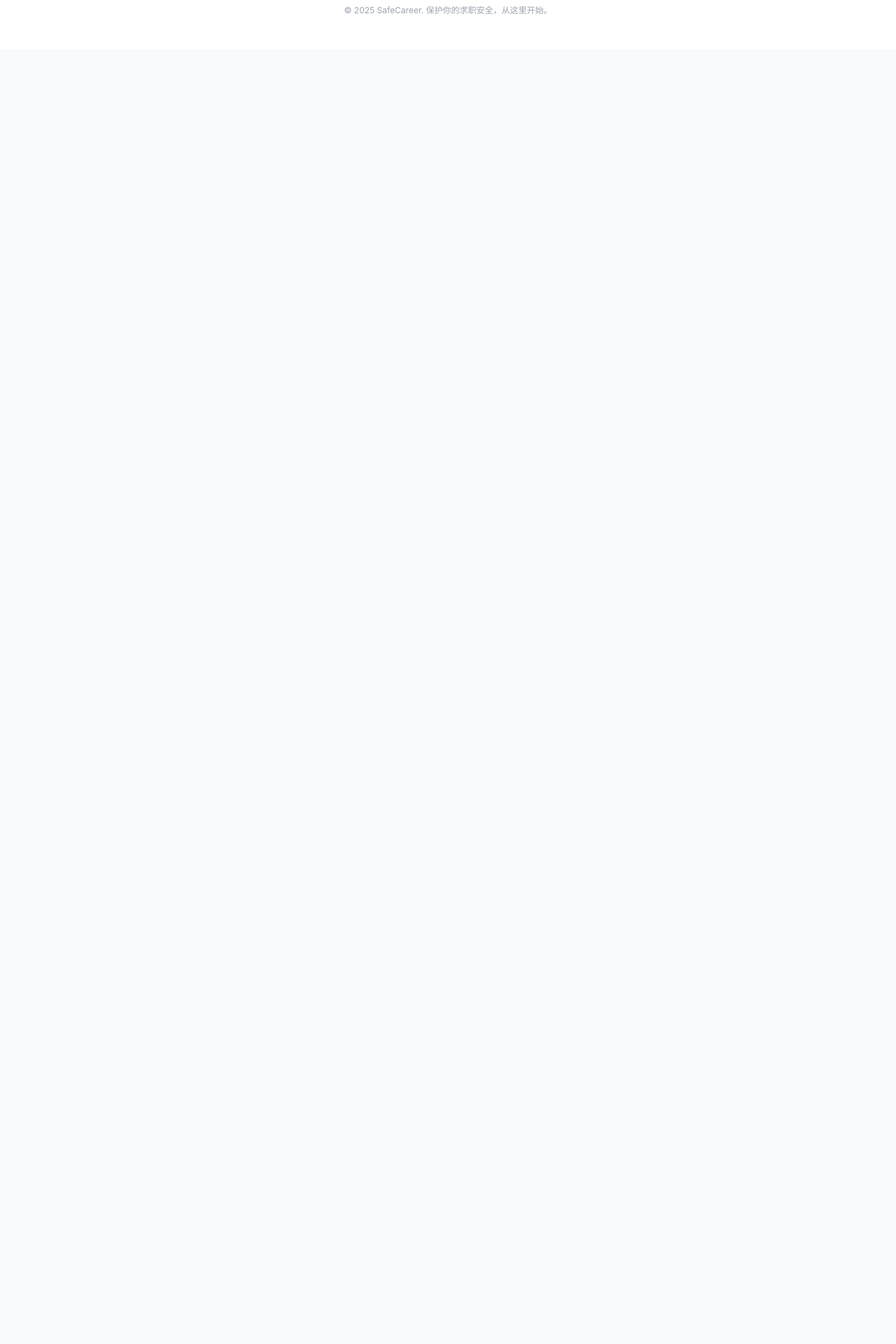
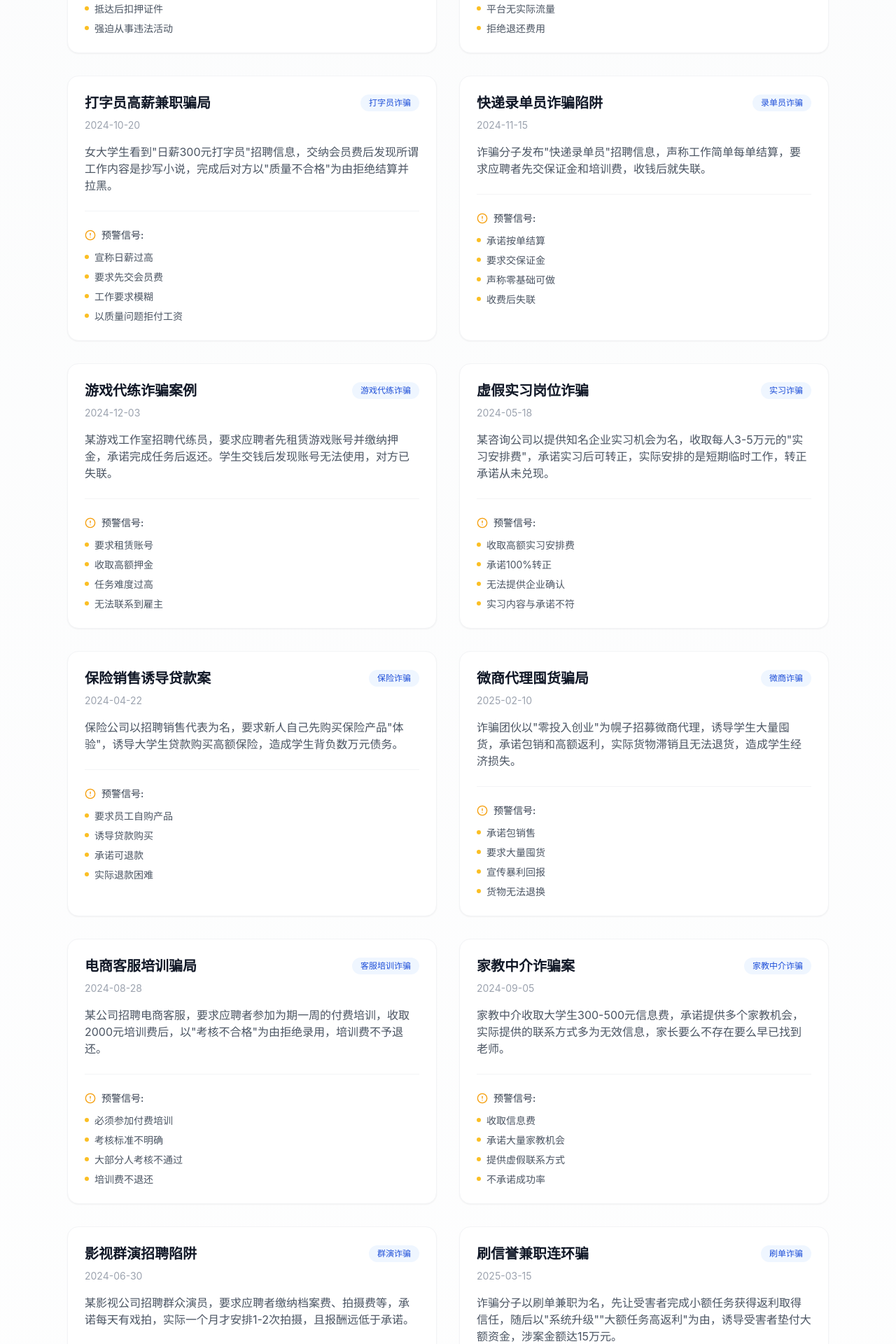
Before and after one commit to XimilalaXiang/law-web, a React (Vite) app: page /cases in a window 1280 px wide. Shown: the part 2820-4740 px from the top of the page at 70% size. Before the commit the page ends 2891 px from the top, so only its background shows below. Built offline with nearby package versions, Linux system fonts and the light colour scheme.

Commit message:
丰富案例库：新增20个求职诈骗案例，涵盖海外务工、主播、打字员、游戏代练、实习、保险、微商、家教、群演、刷评论、KTV、简历服务、写手、洗钱、假招聘会、社交平台、AI数字人等多种诈骗类型

```diff
--- a/src/pages/CaseLibrary.tsx
+++ b/src/pages/CaseLibrary.tsx
@@ -71,6 +71,146 @@ const realCases = [{
   type: '黑中介诈骗',
   date: '2024-07-25',
   warning_signs: ['要求交纳保证金', '承诺高薪工作', '实际工作与承诺不符', '随意解除劳动关系']
+}, {
+  id: 11,
+  title: '海外高薪务工诈骗案',
+  summary: '诈骗团伙以高薪招聘赴东南亚工作为名，诱骗多名大学生出境，抵达后扣押护照强迫从事电信诈骗活动，有学生被限制人身自由长达半年。',
+  type: '海外务工诈骗',
+  date: '2024-09-12',
+  warning_signs: ['承诺海外高薪工作', '要求先交护照办理费', '抵达后扣押证件', '强迫从事违法活动']
+}, {
+  id: 12,
+  title: '网络主播招聘陷阱',
+  summary: '某传媒公司以招聘网络主播为名，要求应聘者缴纳形象设计费、平台入驻费等，承诺月入过万，实际平台无流量支持，所谓"保底收入"从未兑现。',
+  type: '主播诈骗',
+  date: '2025-01-08',
+  warning_signs: ['要求缴纳形象设计费', '承诺保底收入', '平台无实际流量', '拒绝退还费用']
+}, {
+  id: 13,
+  title: '打字员高薪兼职骗局',
+  summary: '女大学生看到"日薪300元打字员"招聘信息，交纳会员费后发现所谓工作内容是抄写小说，完成后对方以"质量不合格"为由拒绝结算并拉黑。',
+  type: '打字员诈骗',
+  date: '2024-10-20',
+  warning_signs: ['宣称日薪过高', '要求先交会员费', '工作要求模糊', '以质量问题拒付工资']
+}, {
+  id: 14,
+  title: '快递录单员诈骗陷阱',
+  summary: '诈骗分子发布"快递录单员"招聘信息，声称工作简单每单结算，要求应聘者先交保证金和培训费，收钱后就失联。',
+  type: '录单员诈骗',
+  date: '2024-11-15',
+  warning_signs: ['承诺按单结算', '要求交保证金', '声称零基础可做', '收费后失联']
+}, {
+  id: 15,
+  title: '游戏代练诈骗案例',
+  summary: '某游戏工作室招聘代练员，要求应聘者先租赁游戏账号并缴纳押金，承诺完成任务后返还。学生交钱后发现账号无法使用，对方已失联。',
+  type: '游戏代练诈骗',
+  date: '2024-12-03',
+  warning_signs: ['要求租赁账号', '收取高额押金', '任务难度过高', '无法联系到雇主']
+}, {
+  id: 16,
+  title: '虚假实习岗位诈骗',
+  summary: '某咨询公司以提供知名企业实习机会为名，收取每人3-5万元的"实习安排费"，承诺实习后可转正，实际安排的是短期临时工作，转正承诺从未兑现。',
+  type: '实习诈骗',
+  date: '2024-05-18',
+  warning_signs: ['收取高额实习安排费', '承诺100%转正', '无法提供企业确认', '实习内容与承诺不符']
+}, {
+  id: 17,
+  title: '保险销售诱导贷款案',
+  summary: '保险公司以招聘销售代表为名，要求新人自己先购买保险产品"体验"，诱导大学生贷款购买高额保险，造成学生背负数万元债务。',
+  type: '保险诈骗',
+  date: '2024-04-22',
+  warning_signs: ['要求员工自购产品', '诱导贷款购买', '承诺可退款', '实际退款困难']
+}, {
+  id: 18,
+  title: '微商代理囤货骗局',
+  summary: '诈骗团伙以"零投入创业"为幌子招募微商代理，诱导学生大量囤货，承诺包销和高额返利，实际货物滞销且无法退货，造成学生经济损失。',
+  type: '微商诈骗',
+  date: '2025-02-10',
+  warning_signs: ['承诺包销售', '要求大量囤货', '宣传暴利回报', '货物无法退换']
+}, {
+  id: 19,
+  title: '电商客服培训骗局',
+  summary: '某公司招聘电商客服，要求应聘者参加为期一周的付费培训，收取2000元培训费后，以"考核不合格"为由拒绝录用，培训费不予退还。',
+  type: '客服培训诈骗',
+  date: '2024-08-28',
+  warning_signs: ['必须参加付费培训', '考核标准不明确', '大部分人考核不通过', '培训费不退还']
+}, {
+  id: 20,
+  title: '家教中介诈骗案',
+  summary: '家教中介收取大学生300-500元信息费，承诺提供多个家教机会，实际提供的联系方式多为无效信息，家长要么不存在要么早已找到老师。',
+  type: '家教中介诈骗',
+  date: '2024-09-05',
+  warning_signs: ['收取信息费', '承诺大量家教机会', '提供虚假联系方式', '不承诺成功率']
+}, {
+  id: 21,
+  title: '影视群演招聘陷阱',
+  summary: '某影视公司招聘群众演员，要求应聘者缴纳档案费、拍摄费等，承诺每天有戏拍，实际一个月才安排1-2次拍摄，且报酬远低于承诺。',
+  type: '群演诈骗',
+  date: '2024-06-30',
+  warning_signs: ['收取档案费', '承诺每天有工作', '实际工作量极少', '片酬远低于承诺']
+}, {
+  id: 22,
+  title: '刷信誉兼职连环骗',
+  summary: '诈骗分子以刷单兼职为名，先让受害者完成小额任务获得返利取得信任，随后以"系统升级""大额任务高返利"为由，诱导受害者垫付大额资金，涉案金额达15万元。',
+  type: '刷单诈骗',
+  date: '2025-03-15',
+  warning_signs: ['先给小额返利', '逐步提高垫付金额', '以系统故障为由拖延', '要求继续充值解冻']
+}, {
+  id: 23,
+  title: '网络兼职刷评论骗局',
+  summary: '某电商平台招聘"评论员"，声称只需复制粘贴评论即可赚钱，要求先购买商品再返现，大学生购买后发现返现无法到账，商家也失去联系。',
+  type: '刷评论诈骗',
+  date: '2024-10-08',
+  warning_signs: ['要求先购买商品', '承诺购买后返现', '返现迟迟不到账', '客服无法联系']
+}, {
+  id: 24,
+  title: 'KTV招聘服务员陷阱',
+  summary: '某KTV以招聘服务员为名，面试时要求女大学生试穿演出服装并拍照，以"形象不符"为由拒绝录用，照片却被用于其他用途，涉嫌侵犯肖像权。',
+  type: 'KTV诈骗',
+  date: '2024-07-12',
+  warning_signs: ['要求穿特殊服装拍照', '工作内容含糊不清', '工作时间异常', '试用期无工资']
+}, {
+  id: 25,
+  title: '虚假简历优化服务骗局',
+  summary: '某职业咨询公司以提供简历优化、面试辅导为名，收取每人3000-8000元服务费，提供的都是网上可免费获取的模板和建议，毫无实际价值。',
+  type: '简历服务诈骗',
+  date: '2024-11-20',
+  warning_signs: ['收费过高', '承诺显著提高成功率', '服务内容空洞', '无成功案例证明']
+}, {
+  id: 26,
+  title: '网络写手招聘骗局',
+  summary: '写作平台招聘网络写手，要求先交保证金防止"跳单"，承诺每千字30-50元，实际稿费结算时以各种理由扣款，最终所得远低于预期。',
+  type: '写手诈骗',
+  date: '2025-01-25',
+  warning_signs: ['收取保证金', '稿费标准不透明', '扣款理由多样', '提现门槛高']
+}, {
+  id: 27,
+  title: '"码商"兼职洗钱陷阱',
+  summary: '诈骗团伙以"码商"兼职为名，要求大学生提供收款二维码帮助转账，声称是正常业务流程，实际是帮助诈骗团伙洗钱，多名学生因此被追究法律责任。',
+  type: '洗钱诈骗',
+  date: '2024-12-18',
+  warning_signs: ['要求提供收款码', '转账频繁金额大', '收取高额佣金', '涉嫌违法洗钱']
+}, {
+  id: 28,
+  title: '假冒名企招聘会骗局',
+  summary: '诈骗团伙冒充知名企业举办招聘会，租赁高档写字楼营造正规氛围，收取每人200元简历筛选费，现场收取费用后就解散，企业证实从未委托其招聘。',
+  type: '假招聘会诈骗',
+  date: '2024-09-28',
+  warning_signs: ['收取筛选费', '现场气氛异常匆忙', '无法提供企业授权', '收钱后匆忙结束']
+}, {
+  id: 29,
+  title: '社交平台兼职诈骗',
+  summary: '诈骗分子在社交平台发布"点赞转发赚钱"兼职信息，要求先关注多个账号并转发内容，完成后以"系统维护"为由拒绝支付，实际利用学生账号进行营销推广。',
+  type: '社交平台诈骗',
+  date: '2025-02-05',
+  warning_signs: ['要求关注转发', '承诺简单任务高收益', '任务完成后拖延支付', '要求提供账号密码']
+}, {
+  id: 30,
+  title: '"AI数字人"项目诈骗',
+  summary: '某科技公司以招募"AI数字人模特"为名，要求应聘者录制多角度视频和声音素材，承诺每次使用付费，实际素材被用于各种商业用途，从未支付任何费用。',
+  type: '数字人诈骗',
+  date: '2025-03-08',
+  warning_signs: ['要求录制个人影像', '承诺使用付费', '合同条款模糊', '肖像权无保障']
 }];
 const CaseLibrary = () => {
   const [searchTerm, setSearchTerm] = useState('');
```
